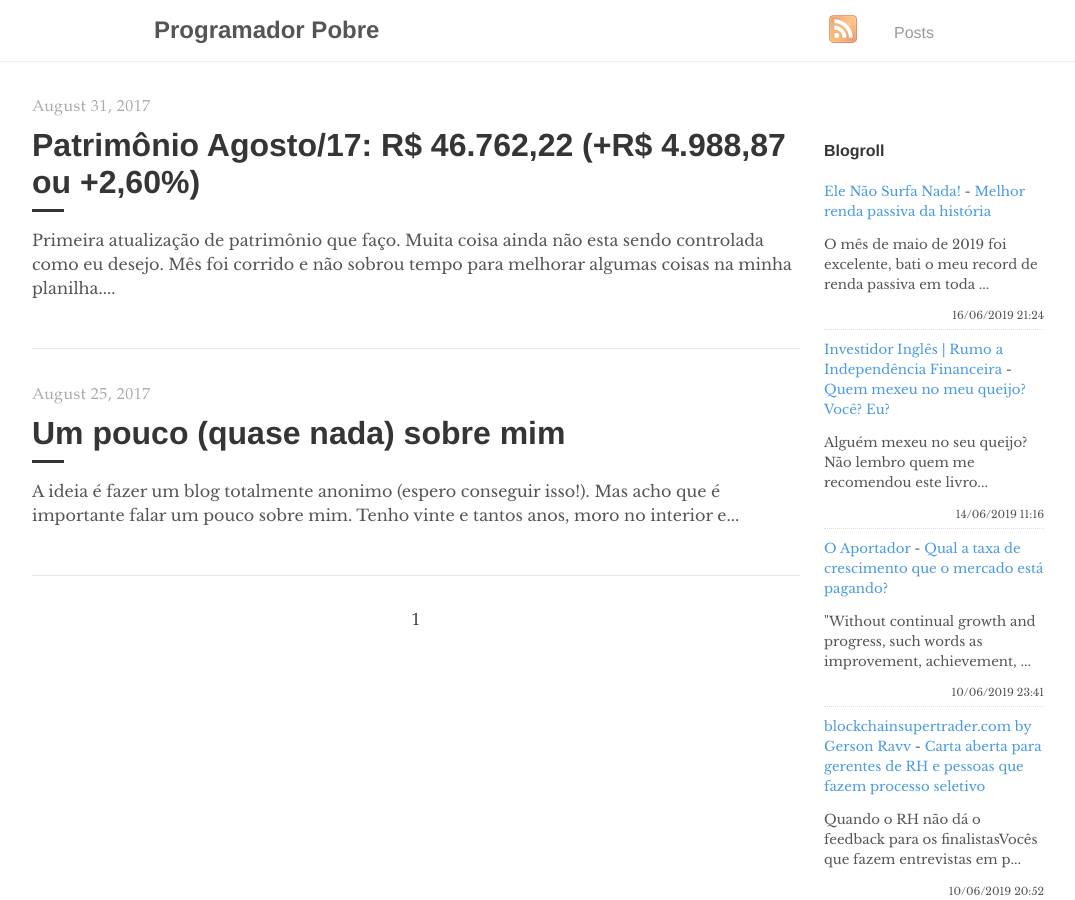
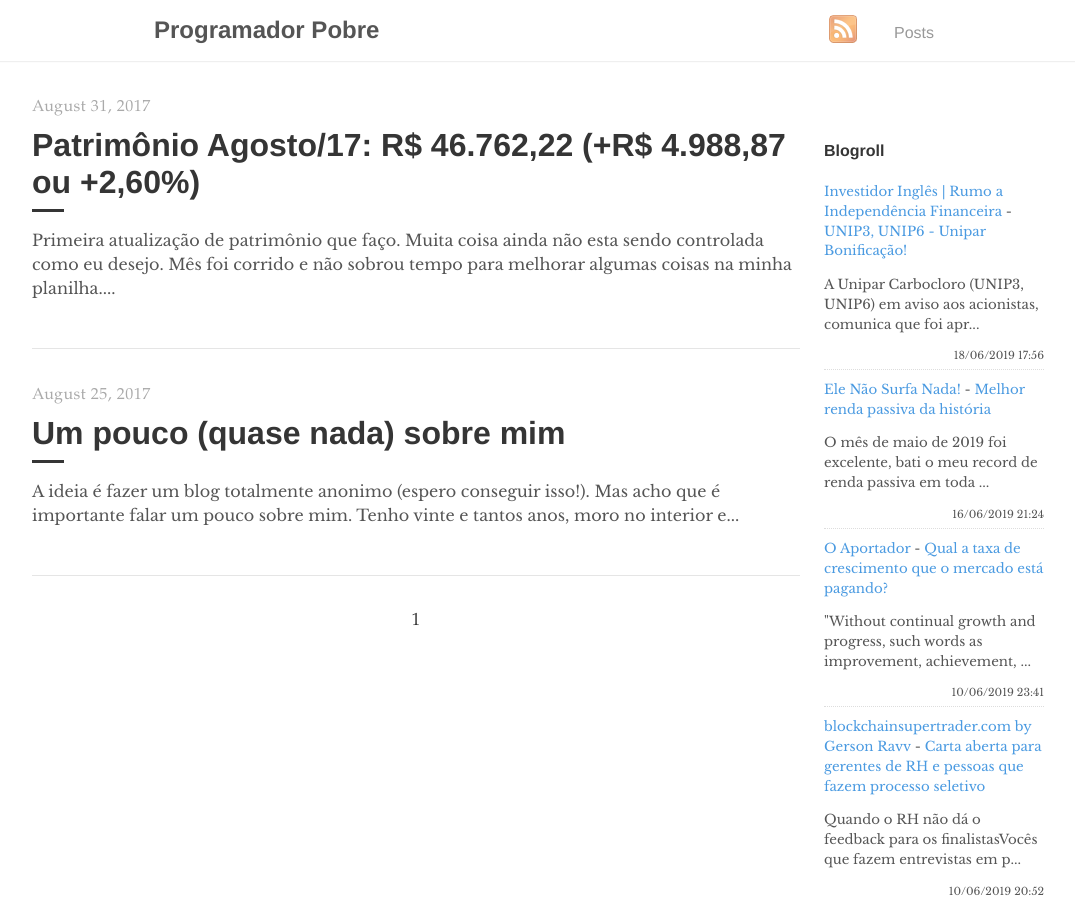
Before and after one commit to programadorpobre/programadorpobre.github.io, a Jekyll site: the page built from index.html, in a window 1280 px wide and 900 px high. Shown: the whole window, without its empty margins (96-1171 px from the left). Built offline with Jekyll 4.4.1, drawn with Linux system fonts in a browser that asks for light colours; the list of posts is cut into pages by our own code; comment, search, counter and statistics services are not loaded.

Commit message:
[ci skip] travis #682

```diff
--- a/_includes/feed-entries.html
+++ b/_includes/feed-entries.html
@@ -1,12 +1,12 @@
+<div class="feed-entry">
+    <a class="feed-entry-site-name" href="https://www.investidoringles.com/">Investidor Inglês | Rumo a Independência Financeira</a> - <a class="feed-entry-title" href="https://www.investidoringles.com/2019/06/unip3-unip6-bonificacao.html">UNIP3, UNIP6 - Unipar Bonificação!</a>
+    <p class="feed-entry-summary">A Unipar Carbocloro (UNIP3, UNIP6) em aviso aos acionistas, comunica que foi apr...</p>
+    <time datetime="2019-06-18T17:56:00.000-03:00">18/06/2019 17:56</time>
+</div>
 <div class="feed-entry">
     <a class="feed-entry-site-name" href="https://elenaosurfanada.blogspot.com/">Ele Não Surfa Nada!</a> - <a class="feed-entry-title" href="https://elenaosurfanada.blogspot.com/2019/06/melhor-renda-passiva-da-historia.html">Melhor renda passiva da história</a>
     <p class="feed-entry-summary">O mês de maio de 2019 foi excelente, bati o meu record de renda passiva em toda ...</p>
     <time datetime="2019-06-16T21:24:00.001-03:00">16/06/2019 21:24</time>
-</div>
-<div class="feed-entry">
-    <a class="feed-entry-site-name" href="https://www.investidoringles.com/">Investidor Inglês | Rumo a Independência Financeira</a> - <a class="feed-entry-title" href="https://www.investidoringles.com/2019/06/livro-quem-mexeu-no-meu-queijo.html">Quem mexeu no meu queijo? Você? Eu?</a>
-    <p class="feed-entry-summary">Alguém mexeu no seu queijo?&nbsp;&nbsp; Não lembro quem me recomendou este livro...</p>
-    <time datetime="2019-06-14T11:16:00.000-03:00">14/06/2019 11:16</time>
 </div>
 <div class="feed-entry">
     <a class="feed-entry-site-name" href="https://oaportadorfinanceiro.blogspot.com/">O Aportador</a> - <a class="feed-entry-title" href="https://oaportadorfinanceiro.blogspot.com/2019/06/qual-taxa-de-crescimento-que-o-mercado.html">Qual a taxa de crescimento que o mercado está pagando?</a>
```
